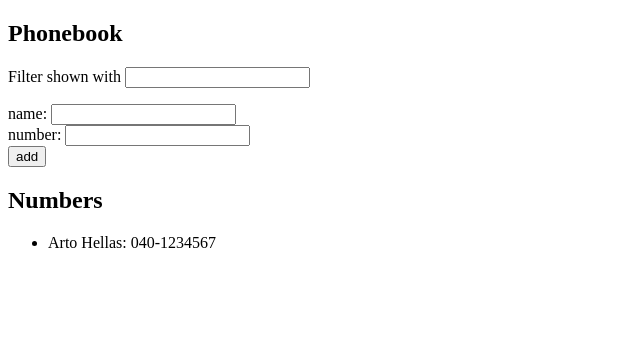
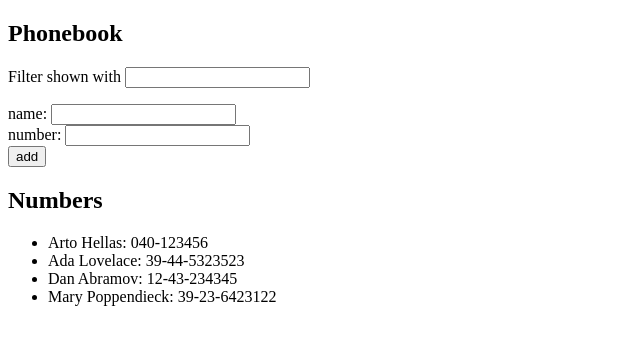
Before and after one commit to dascally/full-stack-open, a React (Create React App) app in the folder part2/phonebook/: page / in a window 1280 px wide. Shown: the top 344 px of the page, without its empty margins (0-640 px from the left). Built offline with nearby package versions, Linux system fonts and the light colour scheme; data requests are answered from the project's data file; the HTML template or start-up script is replaced by a standard one.

Commit message:
Complete exercise 2.11

```diff
--- /dev/null
+++ b/part2/phonebook/db.json
@@ -0,0 +1,24 @@
+{
+  "persons": [
+    {
+      "name": "Arto Hellas",
+      "number": "040-123456",
+      "id": 1
+    },
+    {
+      "name": "Ada Lovelace",
+      "number": "39-44-5323523",
+      "id": 2
+    },
+    {
+      "name": "Dan Abramov",
+      "number": "12-43-234345",
+      "id": 3
+    },
+    {
+      "name": "Mary Poppendieck",
+      "number": "39-23-6423122",
+      "id": 4
+    }
+  ]
+}
--- a/part2/phonebook/package.json
+++ b/part2/phonebook/package.json
@@ -6,6 +6,7 @@
     "@testing-library/jest-dom": "^5.16.2",
     "@testing-library/react": "^12.1.3",
     "@testing-library/user-event": "^13.5.0",
+    "axios": "^0.26.1",
     "react": "^17.0.2",
     "react-dom": "^17.0.2",
     "react-scripts": "5.0.0",
--- a/part2/phonebook/src/App.js
+++ b/part2/phonebook/src/App.js
@@ -1,4 +1,5 @@
-import { useState } from 'react';
+import { useEffect, useState } from 'react';
+import axios from 'axios';
 
 const Filter = ({ value, onChange }) => {
   return (
@@ -53,12 +54,16 @@ const Listings = ({ entries, filter }) => {
 };
 
 const App = () => {
-  const [persons, setPersons] = useState([
-    { name: 'Arto Hellas', number: '040-1234567' },
-  ]);
+  const [persons, setPersons] = useState([]);
   const [newName, setNewName] = useState('');
   const [newNumber, setNewNumber] = useState('');
   const [filter, setFilter] = useState('');
+
+  useEffect(() => {
+    axios.get('http://localhost:3001/persons').then((res) => {
+      setPersons(res.data);
+    });
+  }, []);
 
   const handleNameInput = (evt) => {
     setNewName(evt.target.value);
```
Also changed, not shown: 1 other file (tests, documents, lock files or other folders).
